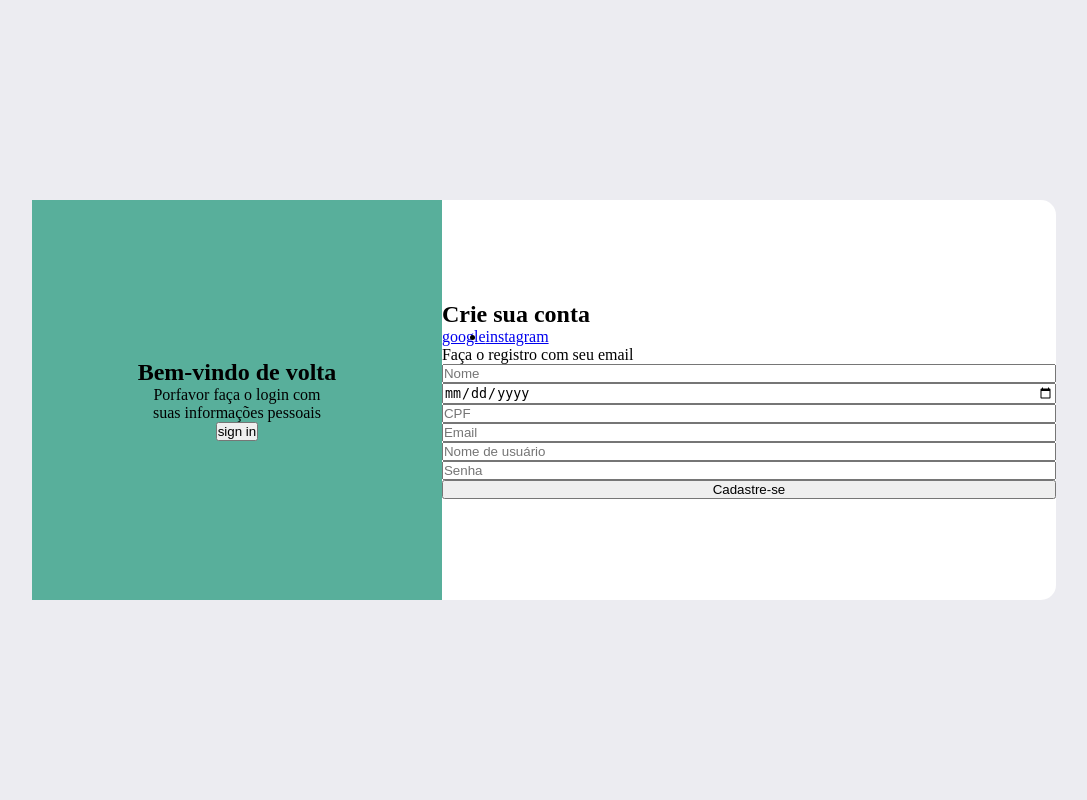
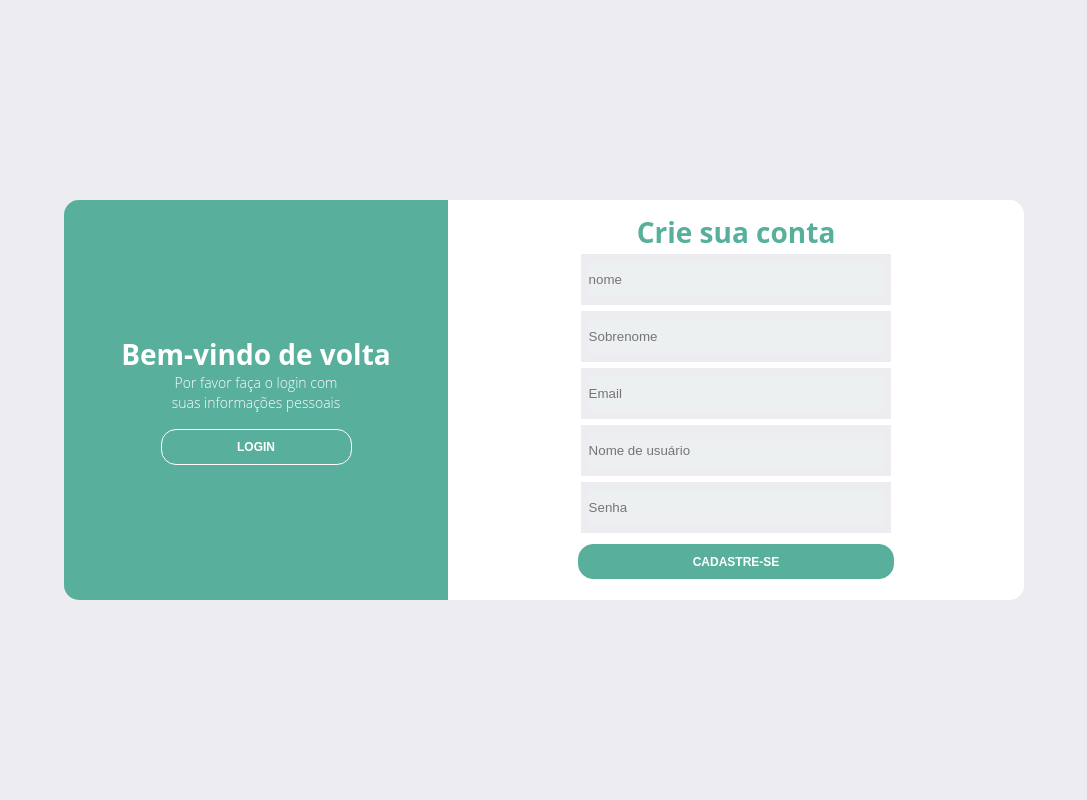
Before and after one commit to PedroDanesvara/Esquenta, a Django app: page /auth/cadastro/ in a window 1280 px wide. Shown: the whole page, without its empty margins (96-1183 px from the left). Run offline with Django 4.2, Linux system fonts and the light colour scheme.

Commit message:
arrumando estrutura de arquivos e inserindo validação de usuários

```diff
--- a/login/css/style.css
+++ b/static/css/esquenta.css
@@ -78,7 +78,7 @@ body{
     background-color: #fff;
     color:#58af9b
 }
-.btn-second{
+.btn.btn-second{
     background-color: #58af9b;
     border: 1px solid #58af9b;
     transition: background-color .5s;
--- a/static/css/teste.css
+++ /dev/null
@@ -1,51 +0,0 @@
-*{
-    margin: 0;
-    padding: 0;
-    box-sizing: border-box;
-
-}
-.container{
-    display: flex;
-    justify-content: center;
-    align-items: center;
-    height: 100vh;
-    background-color: #ececf1;
-}
-.content{
-    background-color: white;
-    border-radius: 15px;
-    width: 80%;
-    height: 50%;
-    justify-content: space-between;
-    align-items: center;
-    position: relative;
-}
-.content::before{
-    content: "";
-    position:absolute;
-    background-color: #58af9b;
-    width: 40%;
-    height: 100%;
-}
-.first-content{
-    display: flex;
-}
-.first-column{
-    text-align: center;
-    flex: 1 0 auto;
-    z-index: 10;
-}
-.second-column{
-    flex: 2 0 auto;
-}
-.list-social-media{
-    display: flex;
-}
-.form {
-    display: flex;
-    flex-direction: column;
-}
-.second-content{
-    position: absolute;
-    display: none;
-}
--- a/templates/cadastro.html
+++ /dev/null
@@ -1,89 +0,0 @@
-<!DOCTYPE html>
-{% load static %}
-
-<html lang="pt-br">
-<head>
-    <meta charset="UTF-8">
-    <meta name="viewport" content="width=device-width, initial-scale=1.0">
-    <meta http-equiv="X-UA-Compatible" content="ie=edge">
-    <title>login</title>
-    <link rel="stylesheet" href="{% static 'css/teste.css' %}">
-</head>
-<body>
-    <div class="container">
-            <div class="content first-content">
-                <div class="first-column">
-                    <h2 class="title">Bem-vindo de volta</h2>
-                    <p class="description">Porfavor faça o login com </p>
-                    <p class="description">suas informações pessoais</p>
-                    <button class="btn">sign in</button>
-                </div>
-
-                <div class="second-column">
-                    <h2 class="title">Crie sua conta</h2>
-                    <div class="social-media">
-                        <ul class="list-social-media">
-                            <li><a href="#">google</a></li>
-                            <li><a href="#">instagram</a></li>
-                        </ul>
-                    </div>
-                    <p class="description">Faça o registro com seu email</p>
-                    <form class="form">
-                        <input type="text" placeholder="Nome">
-                        <input type="date" type="number" placeholder="Data de nascimento">
-                        <input type="text" placeholder="CPF">
-                        <input type="email" placeholder="Email">
-                        <input type="text" placeholder="Nome de usuário">
-                        <input type="password" placeholder="Senha">
-                        <button class="btn">Cadastre-se</button>
-                    </form>
-
-                </div>
-            </div>
-        <!--
-            <div class="content second-content">
-                <div class="first-column">
-                    <h2 class="title">Olá, amigo!</h2>
-                    <p class="description">Ensira seus dados pessoais</p>
-                    <p class="description">para se cadastrar</p>
-                    <button class="btn">sign up</button>
-                </div>
-
-                <div class="second-column">
-                    <h2 class="title">Entre</h2>
-                    <div class="social-media">
-                        <ul>
-                            <li><a href="#">google</a></li>
-                            <li><a href="#">instagram</a></li>
-                        </ul>
-                    </div>
-                    <p class="description">Entre com seu email ou usuário</p>
-                    <form class="form">
-                        <input type="email" placeholder="Email">
-                        <input type="password" placeholder="Senha">
-                        <a href="#">Esqueceu sua senha?</a>
-                        <button class="btn">Login</button>
-                    </form>
-                </div>
-            </div>
-        -->
-        <!--
-        <form action="{% url 'cadastro' %}" method="POST">{% csrf_token %}
-            <input type="text" placeholder="Seu nome..." name="username">
-            <br>
-            <br>
-
-            <input type="email" placeholder="Seu email..." name="email">
-            <br>
-            <br>
-
-            <input type="password" placeholder="Sua senha..." name="senha">
-            <br>
-            <br>
-
-            <input type="submit" value="Cadastrar">
-        </form>
-        -->
-    </div>
-</body>
-</html>
--- a/templates/login.html
+++ b/templates/login.html
@@ -1,22 +1,79 @@
-<html>
+<!DOCTYPE html>
+{% load static %}
+<html lang="pt-br">
     <head>
-
-    </head>
-
+        <meta charset="UTF-8">
+        <meta name="viewport" content="width=device-width, initial-scale=1.0">
+        <meta http-equiv="X-UA-Compatible" content="ie=edge">
+        <title>login</title>
+        <link rel="stylesheet" href="{% static 'css/esquenta.css' %}">
 
     <body>
+        <div class="container">
+                <div class="content first-content">
+                    <div class="first-column">
+                        <h2 class="title title-primary">Bem-vindo de volta</h2>
+                        <p class="description description-primary">Por favor faça o login com </p>
+                        <p class="description description-primary">suas informações pessoais</p>
+                        <button id="signin" class="btn btn-primary">login</button>
+                    </div>
 
-        <form action="{% url 'login' %}" method="POST">{% csrf_token %}
-            <input type="text" placeholder="Seu nome..." name="username">
-            <br>
-            <br>
+                    <div class="second-column">
+                        <h2 class="title title-second">Crie sua conta</h2>
 
-            <input type="password" placeholder="Sua senha..." name="senha">
-            <br>
-            <br>
+                        <form class="form" action="{% url 'cadastro' %}" method="POST">{% csrf_token %}
+                            <label class="label-input" for="">
+                                <input type="text" placeholder="nome" name="nome">
+                            </label>
 
-            <input type="submit" value="Logar">
-        </form>
+                            <label class="label-input" for="">
+                                <input type="text" placeholder="Sobrenome" name="sobrenome">
+                            </label>
 
+                            <label class="label-input" for="">
+                                <input type="email" placeholder="Email" name="email">
+                            </label>
+
+                            <label class="label-input" for="">
+                                <input type="text" placeholder="Nome de usuário" name="username">
+                            </label>
+
+                            <label class="label-input" for="">
+                                <input type="password" placeholder="Senha" name="senha">
+                            </label>
+
+                            <input class="btn btn-second" type="submit" value="Cadastre-se">
+                        </form>
+
+                    </div><!-- end second column-->
+                </div><!-- end First content -->
+
+                <div class="content second-content">
+                    <div class="first-column">
+                        <h2 class="title title-primary">Olá, amigo!</h2>
+                        <p class="description description-primary">Ensira seus dados pessoais</p>
+                        <p class="description description-primary">para se cadastrar</p>
+                        <button id="sigup" class="btn btn-primary">Cadastre-se</button>
+                    </div>
+
+                    <div class="second-column">
+                        <h2 class="title title-second">Entre</h2>
+                        <p class="description description-second">Entre com seu usuário e senha</p>
+                        <form class="form" action="{% url 'login' %}" method="POST">{% csrf_token %}
+                            <label class="label-input" for="">
+                                <input type="text" placeholder="Usuário" name="username">
+                            </label>
+
+                            <label class="label-input" for="">
+                                <input type="password" placeholder="Senha" name="senha">
+                            </label>
+
+                            <a class="password" href="#">Esqueceu sua senha?</a>
+                            <input class="btn btn-second" type="submit" value="Login">
+                        </form>
+                    </div><!-- end second column -->
+                </div><!-- end second-content -->
+        </div>
+        <script src="{% static 'js/tela_de_login.js' %}"></script>
     </body>
 </html>
--- a/usuarios/views.py
+++ b/usuarios/views.py
@@ -6,17 +6,19 @@ from django.contrib.auth import login as login_django
 
 def cadastro(request):
     if request.method == "GET":
-        return render(request, 'cadastro.html')
+        return render(request, 'login.html')
     else: #Cadastra user
         username = request.POST.get('username')
         email = request.POST.get('email')
         senha = request.POST.get('senha')
+        nome = request.POST.get('nome')
+        sobrenome = request.POST.get('sobrenome')
 
         user = User.objects.filter(username=username).first()
         if user:
             return HttpResponse("Já existe esse user")
 
-        user = User.objects.create_user(username=username, email=email, password=senha)
+        user = User.objects.create_user(username=username, email=email, password=senha, first_name=nome, last_name=sobrenome)
         return HttpResponse("Cadastrado com sucesso meu pêxe")
 
 def login(request):
```
Also changed, not shown: login/index.html (deleted, +0 -81 lines), static/js/tela_de_login.js (renamed from login/js/app.js), static/js/teste.js (deleted).
